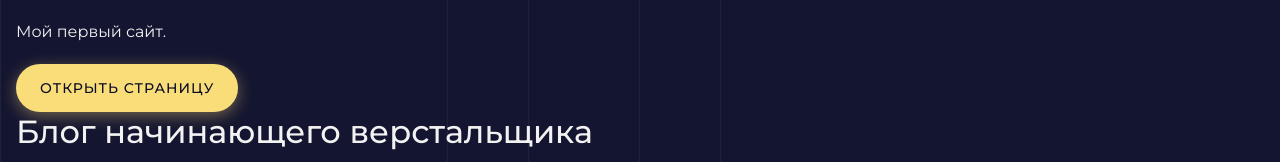
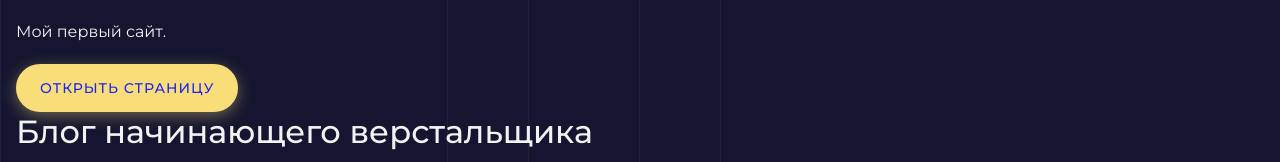
Before and after one commit to SkyK7/test, a plain HTML site: page index.html in a window 1280 px wide. Shown: the part 2713-2875 px from the top of the page. Drawn offline with Linux system fonts and the light colour scheme.

Commit message:
Изменили цвет кнопки на темносиний

```diff
--- a/style.css
+++ b/style.css
@@ -302,7 +302,7 @@ body {
     letter-spacing: 1px;
     text-decoration: none;
     text-transform: uppercase;
-    color: #0b0c23;
+    color: #1d24f7;
     background-color: #f9dd79;
     box-shadow: 0 4px 16px rgba(249, 221, 121, 0.4);
     border-radius: 24px;
```
